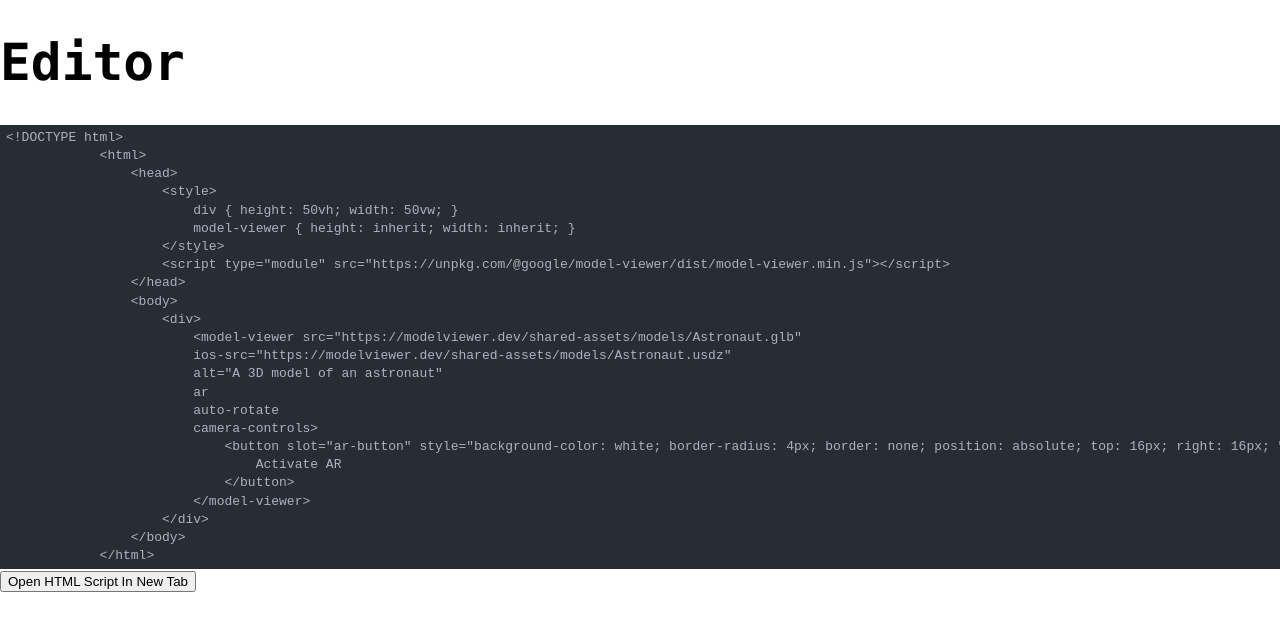
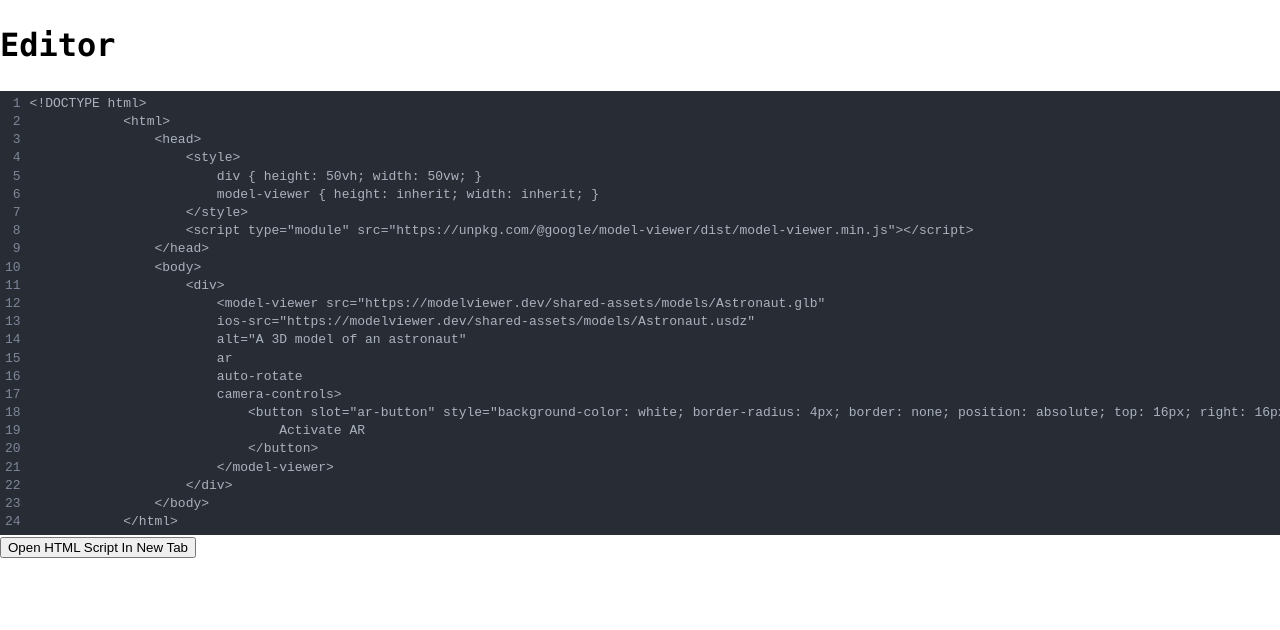
Before and after one commit to xdvarpunen/whynot, a React (Vite) app: page / in a window 1280 px wide. Shown: the top 630 px of the page. Built offline with nearby package versions, Linux system fonts and the light colour scheme.

Commit message:
Added line numbers

```diff
--- a/src/components/Editor.tsx
+++ b/src/components/Editor.tsx
@@ -1,6 +1,6 @@
 import { useRef, useEffect, useState } from 'react'
 import { EditorState } from '@codemirror/state'
-import { EditorView, keymap } from '@codemirror/view'
+import { EditorView, keymap, lineNumbers } from '@codemirror/view'
 import { defaultKeymap } from '@codemirror/commands'
 import { oneDark } from '@codemirror/theme-one-dark'
 
@@ -32,9 +32,8 @@ function getDemoCode() {
 }
 
 function openNewTab(code: string) {
-    const winHtml = code;
     const winUrl = URL.createObjectURL(
-        new Blob([winHtml], { type: "text/html" })
+        new Blob([code], { type: "text/html" })
     );
     window.open(winUrl)
 }
@@ -53,6 +52,7 @@ export const Editor = () => {
             extensions: [
                 keymap.of(defaultKeymap),
                 oneDark,
+                lineNumbers(),
                 onUpdate
             ]
         })
--- a/src/index.css
+++ b/src/index.css
@@ -15,8 +15,3 @@
 body {
   margin: 0;
 }
-
-h1 {
-  font-size: 3.2em;
-  line-height: 1.1;
-}
```
Also changed, not shown: 8 other files (tests, documents, lock files or other folders).
